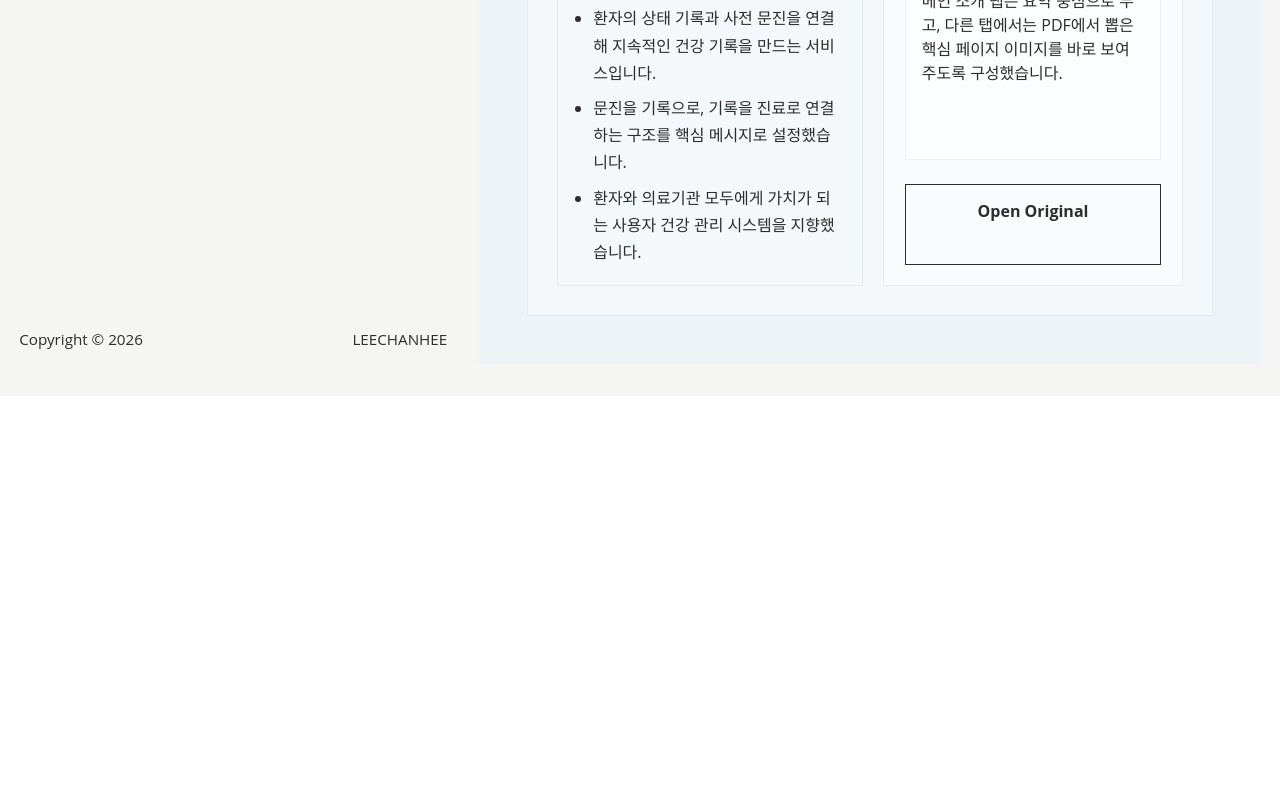
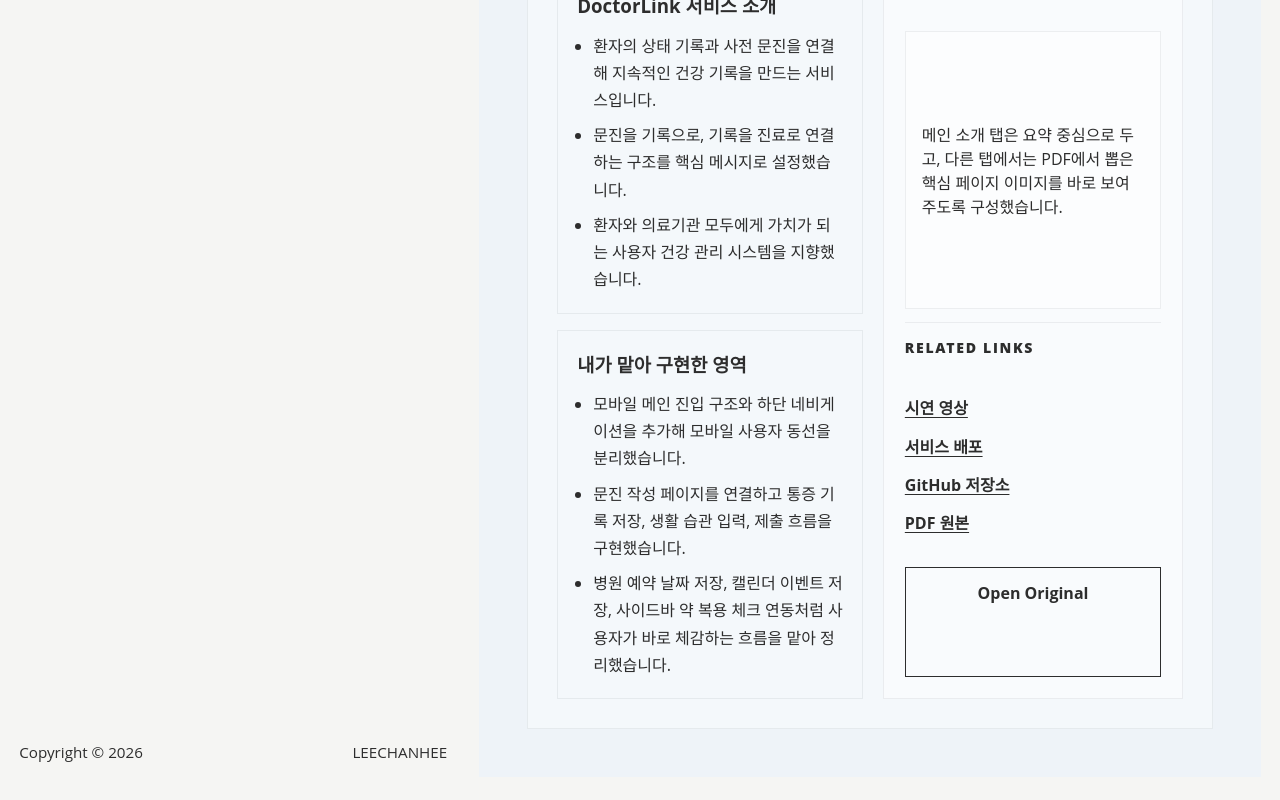
Before and after one commit to kdtlch3650-ctrl/Portfolio, a React (Create React App) app: page /#/project/doctorlink in a window 1280 px wide. Shown: the part 1552-2352 px from the top of the page. Before the commit the page ends 1948 px from the top, so only its background shows below. Built offline with nearby package versions, Linux system fonts and the light colour scheme.

Commit message:
주소 연결

```diff
--- a/src/App.css
+++ b/src/App.css
@@ -450,6 +450,36 @@
   margin: 0;
 }
 
+.document-card__links {
+  border-top: 1px solid rgba(55, 66, 82, 0.08);
+  display: grid;
+  gap: 0.6rem;
+  padding-top: 0.9rem;
+}
+
+.document-card__links-title {
+  font-size: 0.88rem;
+  font-weight: 800;
+  letter-spacing: 0.12em;
+  margin: 0;
+  text-transform: uppercase;
+}
+
+.document-card__links ul {
+  display: grid;
+  gap: 0.45rem;
+  list-style: none;
+  margin: 0;
+  padding: 0;
+}
+
+.document-card__links a {
+  color: inherit;
+  font-weight: 700;
+  text-decoration: underline;
+  text-underline-offset: 0.16em;
+}
+
 .document-card__button {
   border: 1px solid currentColor;
   display: inline-flex;
--- a/src/App.js
+++ b/src/App.js
@@ -206,6 +206,10 @@
   const activeSection = project.sections.find((section) => section.id === activeTab) ?? project.sections[0];
   const hasOriginalDocument = Boolean(project.docUrl && project.docUrl !== '#');
   const showDocumentPreview = Boolean(activeSection.documentImage);
+  const referenceLinks = [
+    ...(activeSection.referenceLinks?.filter((link) => link.href) ?? []),
+    ...(project.referenceLinks?.filter((link) => link.href) ?? []),
+  ];
 
   return (
     <div className="panel__content">
@@ -300,6 +304,20 @@
                 <p>메인 소개 탭은 요약 중심으로 두고, 다른 탭에서는 PDF에서 뽑은 핵심 페이지 이미지를 바로 보여주도록 구성했습니다.</p>
               </div>
             )}
+            {referenceLinks.length ? (
+              <div className="document-card__links">
+                <p className="document-card__links-title">Related Links</p>
+                <ul>
+                  {referenceLinks.map((link) => (
+                    <li key={link.label}>
+                      <a href={link.href} target="_blank" rel="noreferrer">
+                        {link.label}
+                      </a>
+                    </li>
+                  ))}
+                </ul>
+              </div>
+            ) : null}
             {hasOriginalDocument ? (
               <a className="document-card__button" href={project.docUrl} target="_blank" rel="noreferrer">
                 Open Original
--- a/src/data/projects.js
+++ b/src/data/projects.js
@@ -111,6 +111,14 @@
           '환자와 의료기관 모두에게 가치가 되는 사용자 건강 관리 시스템을 지향했습니다.',
         ],
       },
+      {
+        title: '내가 맡아 구현한 영역',
+        points: [
+          '모바일 메인 진입 구조와 하단 네비게이션을 추가해 모바일 사용자 동선을 분리했습니다.',
+          '문진 작성 페이지를 연결하고 통증 기록 저장, 생활 습관 입력, 제출 흐름을 구현했습니다.',
+          '병원 예약 날짜 저장, 캘린더 이벤트 저장, 사이드바 약 복용 체크 연동처럼 사용자가 바로 체감하는 흐름을 맡아 정리했습니다.',
+        ],
+      },
     ],
     documentTitle: 'DoctorLink PDF 보고서',
     documentDescription: '사용자가 전달한 DoctorLink PDF 원본을 바로 열어 볼 수 있습니다.',
@@ -142,6 +150,12 @@
     documentTitle: 'WBS 및 기획 자료',
     documentDescription: '팀 구성, 일정표, 기획 흐름이 포함된 DoctorLink PDF 자료입니다.',
     documentImage: '/media/docs/doctorlink-planning.png',
+    referenceLinks: [
+      {
+        label: 'WBS 원본 스프레드시트',
+        href: 'https://docs.google.com/spreadsheets/d/1Te2k-kIHp2tZyP7RMNhDuw4vwSXvpsKxGbv_vNvArjw/edit?gid=2053249259#gid=2053249259',
+      },
+    ],
   },
   {
     id: 'engineering',
@@ -159,17 +173,31 @@
         ],
       },
       {
-        title: '메인 구성 요소와 서비스 프로세스',
+        title: '실제 구현 기능과 연결 구조',
         points: [
-          '건강 데이터 저장 및 관리 플랫폼, 사용자 건강 문진, 의사의 환자 관리, 의사 피드백 목표 설정의 4개 축으로 구성했습니다.',
-          '환자는 진료 전 증상·복용 약물·생활 습관 등을 기록하고, 시간 흐름에 따른 건강 변화를 추적할 수 있습니다.',
-          '의료진은 환자의 건강 기록을 열람하고 진료 전 상태를 파악해 효율적인 진료 계획과 환자별 맞춤형 관리를 할 수 있도록 설계했습니다.',
+          '병원 상세 페이지에서 예약 모달을 열고 날짜와 시간을 입력하면 localStorage 기반으로 캘린더 일정이 저장되도록 연결했습니다.',
+          '캘린더 페이지에서는 예약 이벤트와 복약 이벤트를 함께 관리하고, 수정·삭제·초기화와 오늘 복용 완료 처리를 구현했습니다.',
+          '사이드바의 빠른 작업 영역에서 약 복용 체크를 누르면 캘린더 상태와 동기화되도록 CustomEvent와 localStorage 흐름을 맞췄습니다.',
+        ],
+      },
+      {
+        title: '모바일 최적화 작업',
+        points: [
+          '모바일 환경에서 `MobileMainPage`로 진입하도록 라우팅 분기를 넣어 기기별 진입 경험을 분리했습니다.',
+          '하단 탭 네비게이션으로 홈, 문진 작성, 내 건강, 진료내역, 로그인 이동을 묶어 한 손 조작 흐름을 만들었습니다.',
+          '모바일에서 기존 헤더가 겹치지 않도록 스타일을 정리하고 문진 작성 페이지를 별도 화면으로 연결했습니다.',
         ],
       },
     ],
     documentTitle: '기술 스택 및 프로세스 자료',
     documentDescription: '기술 스택, 메인 구성 요소, 서비스 프로세스 흐름도가 포함된 DoctorLink PDF입니다.',
     documentImage: '/media/docs/doctorlink-engineering.png',
+    referenceLinks: [
+      {
+        label: '서비스 프로세스 흐름도 원본',
+        href: 'https://drive.google.com/file/d/17sfOpinnojs19LjRU_cjDvLLl_T3tri4/view?usp=drive_link',
+      },
+    ],
   },
   {
     id: 'trouble',
@@ -187,11 +215,11 @@
         ],
       },
       {
-        title: '제약과 개선 포인트',
+        title: '구현 중 맞닥뜨린 제약과 해결 방식',
         points: [
-          '백엔드가 없는 환경에서 데이터 저장 방식의 제약을 경험하며 시스템 구조 설계 중요성을 인식했습니다.',
-          '향후 개선 방향으로 웨어러블 데이터 연동, 원격 진료 기반 확장, 개인 맞춤 건강 관리, 모바일 최적화를 제시했습니다.',
-          '현재 포트폴리오에서는 이 내용을 보완사항과 확장 계획으로 함께 보여줄 수 있도록 구성했습니다.',
+          '백엔드가 없는 환경이어서 예약과 복약 상태를 localStorage에 저장하고, 페이지 간 상태 차이는 CustomEvent와 focus 이벤트로 보완했습니다.',
+          '모바일 화면에서는 기존 데스크톱 헤더가 겹치는 문제가 있어 모바일 전용 레이아웃과 스타일 분기 작업이 필요했습니다.',
+          '배포 단계에서는 GitHub Pages 경로와 이미지 누락, 게스트 접근 흐름까지 다시 손보며 실제 공개용 동작을 점검했습니다.',
         ],
       },
     ],
@@ -238,7 +266,7 @@
     period: '2025.12.10 - 2025.12.24',
     team: '4인 팀 프로젝트',
     role: 'Frontend Developer · Final Presentation',
-    contribution: '병원 예약 기능 · 캘린더 기능 · 모바일 페이지 최적화 · 최종 발표',
+    contribution: '병원 예약 날짜/시간 저장 · 캘린더 이벤트 연동 · 모바일 메인/하단 네비 · 문진 작성 페이지 · 최종 발표',
     summary:
       '지속적인 건강 기록을 바탕으로 환자의 사전 문진과 의료진의 환자 관리를 연결해 문진 공백을 줄이는 건강 관리 서비스 프로젝트입니다.',
     stacks: ['HTML5', 'CSS', 'React.js', 'JavaScript (ES6+)', 'VS Code', 'GitHub'],
@@ -249,6 +277,12 @@
     docUrl: '/media/DoctorLink.pdf',
     youtubeUrl: 'https://youtu.be/qyc2cOj7X1Y',
     videoUrl: 'https://www.youtube.com/embed/qyc2cOj7X1Y',
+    referenceLinks: [
+      { label: '시연 영상', href: 'https://youtu.be/qyc2cOj7X1Y' },
+      { label: '서비스 배포', href: 'https://kdtlch3650-ctrl.github.io/DoctorLink/' },
+      { label: 'GitHub 저장소', href: 'https://github.com/kdtlch3650-ctrl/DoctorLink' },
+      { label: 'PDF 원본', href: '/media/DoctorLink.pdf' },
+    ],
     videoNote:
       'DoctorLink 시연 영상이 연결되어 있습니다. 포트폴리오 안에서 바로 핵심 흐름을 확인하고, 필요하면 유튜브 원본으로 이동할 수 있습니다.',
     sections: doctorLinkSections,
```
